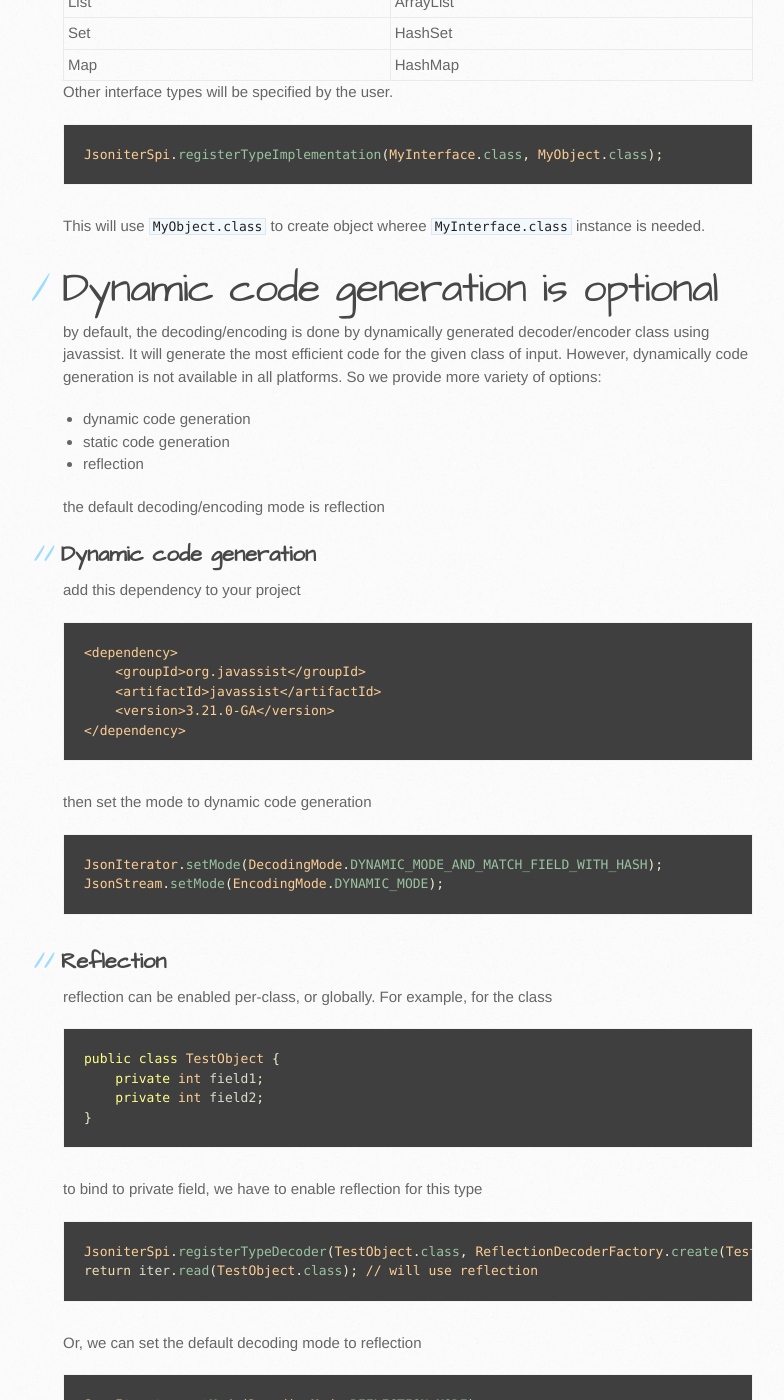
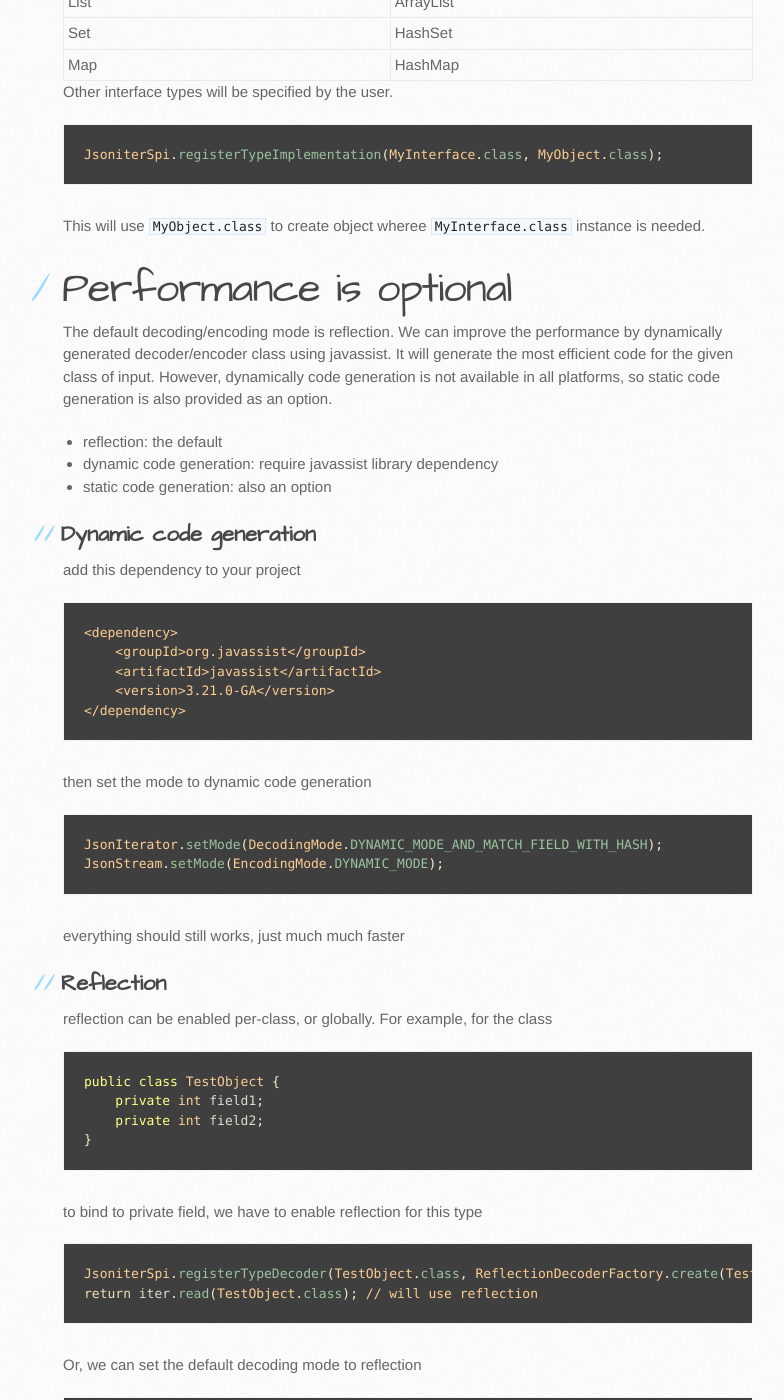
Before and after one commit to json-iterator/json-iterator.github.io, a Jekyll site: the page built from java-features.md, in a window 1280 px wide and 1400 px high, scrolled down 11234 px. Shown: the whole window, without its empty margins (107-891 px from the left). Built offline with Jekyll 4.4.1, drawn with Linux system fonts in a browser that asks for light colours; comment, search, counter and statistics services are not loaded; some of the changed text lies outside the part shown.

Commit message:
Update java-features.md

````diff
--- a/java-features.md
+++ b/java-features.md
@@ -488,15 +488,13 @@ JsoniterSpi.registerTypeImplementation(MyInterface.class, MyObject.class);
 
 This will use `MyObject.class` to create object wheree `MyInterface.class` instance is needed.
 
-# Dynamic code generation is optional
+# Performance is optional
 
-by default, the decoding/encoding is done by dynamically generated decoder/encoder class using javassist. It will generate the most efficient code for the given class of input. However, dynamically code generation is not available in all platforms. So we provide more variety of options:
+The default decoding/encoding mode is reflection. We can improve the performance by dynamically generated decoder/encoder class using javassist. It will generate the most efficient code for the given class of input. However, dynamically code generation is not available in all platforms, so static code generation is also provided as an option.
 
-* dynamic code generation
-* static code generation
-* reflection
-
-the default decoding/encoding mode is reflection
+* reflection: the default
+* dynamic code generation: require javassist library dependency
+* static code generation: also an option
 
 ## Dynamic code generation
 
@@ -516,6 +514,8 @@ then set the mode to dynamic code generation
 JsonIterator.setMode(DecodingMode.DYNAMIC_MODE_AND_MATCH_FIELD_WITH_HASH);
 JsonStream.setMode(EncodingMode.DYNAMIC_MODE);
 ```
+
+everything should still works, just much much faster
 
 ## Reflection
 
````
